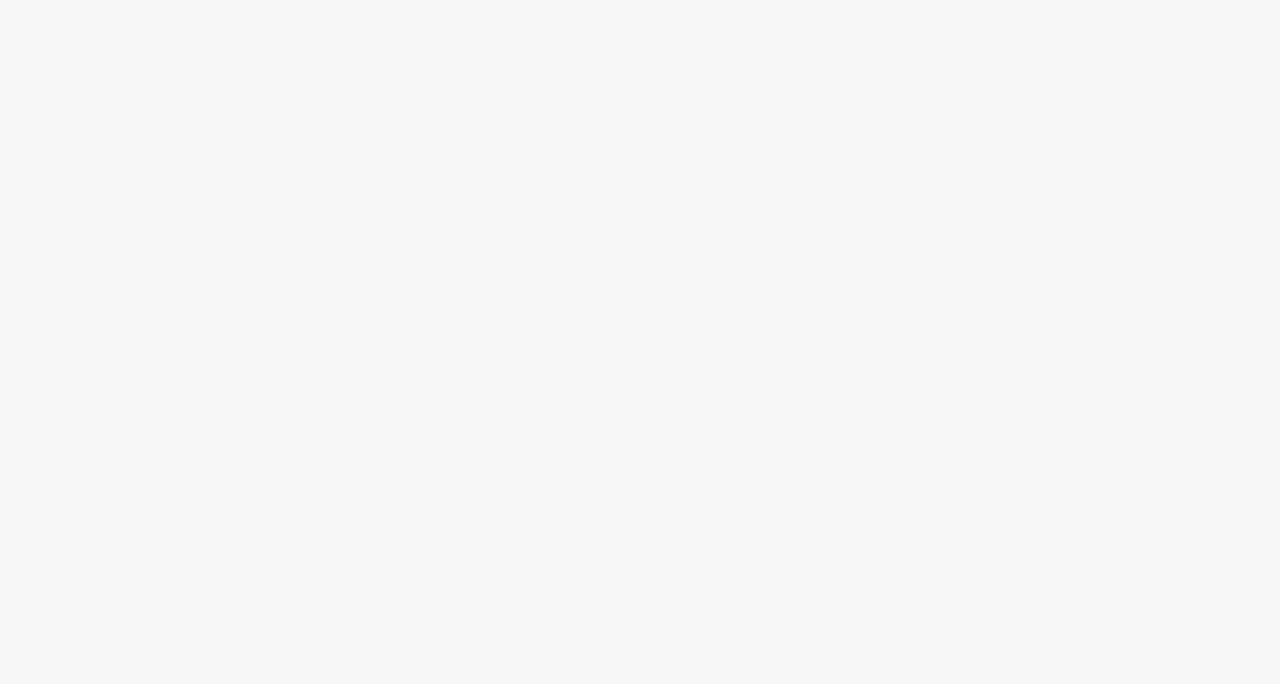
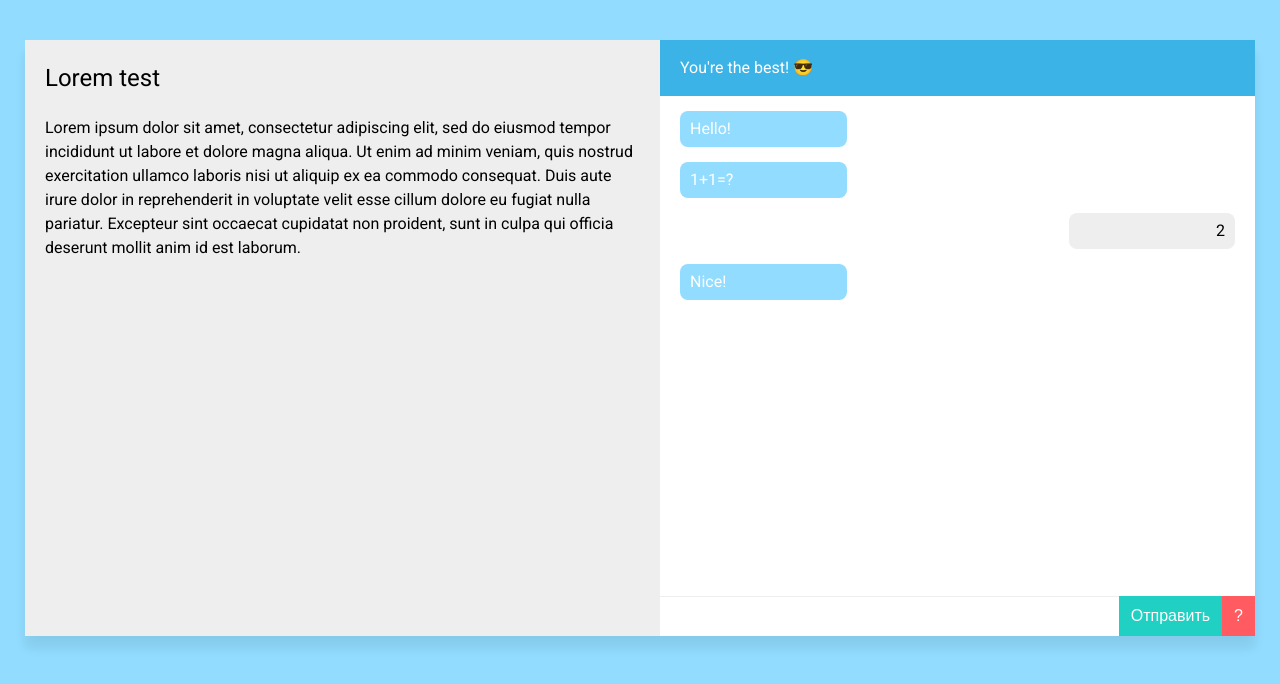
Before and after one commit to Darkvood/study-app, an Angular app: page /course in a window 1280 px wide. Before the commit this address led to /. Shown: the top 684 px of the page. Built offline with nearby package versions, Linux system fonts and the light colour scheme.

Commit message:
Верстка страницы курса

```diff
--- a/src/app/app-routing.module.ts
+++ b/src/app/app-routing.module.ts
@@ -1,9 +1,11 @@
 import {NgModule} from '@angular/core';
 import {Routes, RouterModule} from '@angular/router';
 import {MainPageComponent} from './main-page/main-page.component';
+import {CoursePageComponent} from './course-page/course-page.component';
 
 const routes: Routes = [
-  {path: '', component: MainPageComponent}
+  {path: '', component: MainPageComponent},
+  {path: 'course', component: CoursePageComponent}
 ];
 
 @NgModule({
--- /dev/null
+++ b/src/app/course-page/course-page.component.html
@@ -0,0 +1,5 @@
+<div class="course-page">
+  <div class="container">
+    <app-course></app-course>
+  </div>
+</div>
--- /dev/null
+++ b/src/app/course-page/course-page.component.scss
@@ -0,0 +1,5 @@
+.course-page {
+  padding: 40px 0;
+  background-color: #91dcff;
+  min-height: 100vh;
+}
--- /dev/null
+++ b/src/app/course-page/course-page.component.ts
@@ -0,0 +1,15 @@
+import { Component, OnInit } from '@angular/core';
+
+@Component({
+  selector: 'app-course-page',
+  templateUrl: './course-page.component.html',
+  styleUrls: ['./course-page.component.scss']
+})
+export class CoursePageComponent implements OnInit {
+
+  constructor() { }
+
+  ngOnInit() {
+  }
+
+}
--- /dev/null
+++ b/src/app/course-page/course/course.component.html
@@ -0,0 +1,14 @@
+<div class="course">
+  <div class="course__aside">
+    <h1 class="course__title a-text24">Lorem test</h1>
+    <p class="a-text16">
+      Lorem ipsum dolor sit amet, consectetur adipiscing elit, sed do eiusmod tempor incididunt ut labore et dolore
+      magna aliqua. Ut enim ad minim veniam, quis nostrud exercitation ullamco laboris nisi ut aliquip ex ea commodo
+      consequat. Duis aute irure dolor in reprehenderit in voluptate velit esse cillum dolore eu fugiat nulla pariatur.
+      Excepteur sint occaecat cupidatat non proident, sunt in culpa qui officia deserunt mollit anim id est laborum.
+    </p>
+  </div>
+  <div class="course__messenger">
+    <app-messenger></app-messenger>
+  </div>
+</div>
--- /dev/null
+++ b/src/app/course-page/course/course.component.scss
@@ -0,0 +1,19 @@
+.course {
+  display: flex;
+  border-radius: 4px;
+  box-shadow: 0 12px 11px rgba(0, 0, 0, 0.08);
+
+  &__aside {
+    padding: 20px;
+    flex: 1;
+    background-color: #eee;
+  }
+
+  &__title {
+    margin-bottom: 20px;
+  }
+
+  &__messenger {
+    flex: 1;
+  }
+}
--- /dev/null
+++ b/src/app/course-page/course/course.component.ts
@@ -0,0 +1,15 @@
+import { Component, OnInit } from '@angular/core';
+
+@Component({
+  selector: 'app-course',
+  templateUrl: './course.component.html',
+  styleUrls: ['./course.component.scss']
+})
+export class CourseComponent implements OnInit {
+
+  constructor() { }
+
+  ngOnInit() {
+  }
+
+}
--- /dev/null
+++ b/src/app/course-page/messenger/messenger.component.html
@@ -0,0 +1,16 @@
+<div class="messenger">
+  <div class="messenger__head">You're the best! 😎</div>
+
+  <div class="messenger__message-list">
+    <div class="messenger__message messenger__message_from">Hello!</div>
+    <div class="messenger__message messenger__message_from">1+1=?</div>
+    <div class="messenger__message messenger__message_to">2</div>
+    <div class="messenger__message messenger__message_from">Nice!</div>
+  </div>
+
+  <div class="messenger__controls">
+    <input class="messenger__input a-text16" type="text">
+    <button class="messenger__button a-text16">Отправить</button>
+    <button class="messenger__button messenger__button_help a-text16">?</button>
+  </div>
+</div>
--- /dev/null
+++ b/src/app/course-page/messenger/messenger.component.scss
@@ -0,0 +1,65 @@
+.messenger {
+  display: flex;
+  flex-direction: column;
+  height: 100%;
+  width: 100%;
+  background-color: #fff;
+
+  &__head {
+    padding: 20px;
+    background-color: #3cb3e7;
+    color: white;
+  }
+
+  &__message {
+    padding: 10px;
+    margin-top: 15px;
+    border-radius: 8px;
+    min-width: 30%;
+    max-width: 60%;
+
+    &_from {
+      background-color: #91dcff;
+      text-align: left;
+      margin-right: auto;
+      color: #fff;
+    }
+
+    &_to {
+      background-color: #eee;
+      text-align: right;
+      margin-left: auto;
+    }
+
+    &-list {
+      display: flex;
+      flex-direction: column;
+      overflow-y: scroll;
+      height: 500px;
+      padding: 0 20px 40px;
+    }
+  }
+
+  &__controls {
+    display: flex;
+    margin-top: auto;
+  }
+
+  &__input {
+    flex: 1;
+    height: 40px;
+    padding: 8px 12px;
+    border-top: 1px solid #eee;
+  }
+
+  &__button {
+    color: #fff;
+    padding: 8px 12px;
+    background-color: #20d0c2;
+
+
+    &_help {
+      background-color: #ff5b61;
+    }
+  }
+}
--- /dev/null
+++ b/src/app/course-page/messenger/messenger.component.ts
@@ -0,0 +1,15 @@
+import { Component, OnInit } from '@angular/core';
+
+@Component({
+  selector: 'app-messenger',
+  templateUrl: './messenger.component.html',
+  styleUrls: ['./messenger.component.scss']
+})
+export class MessengerComponent implements OnInit {
+
+  constructor() { }
+
+  ngOnInit() {
+  }
+
+}
```
Also changed, not shown: src/app/app.module.ts (+7 -1 lines).
